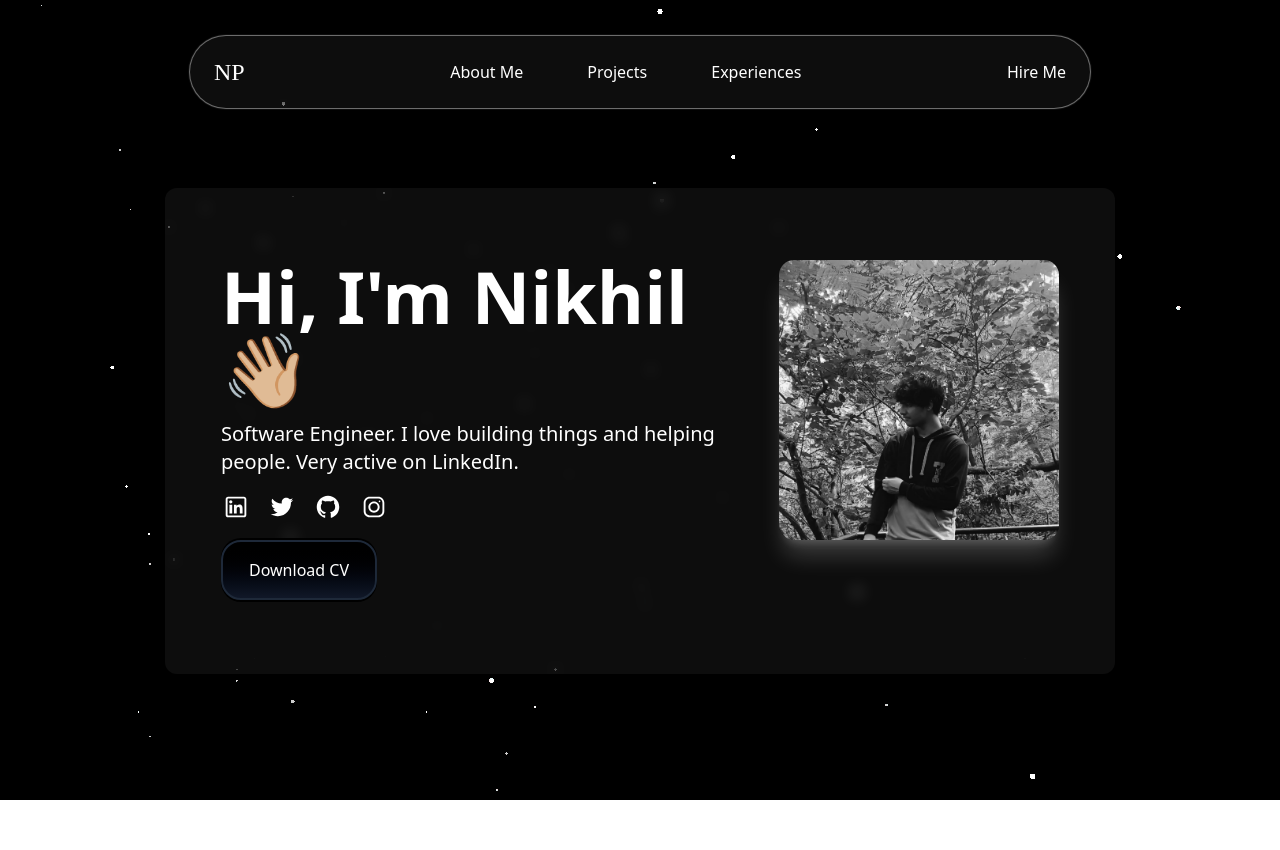
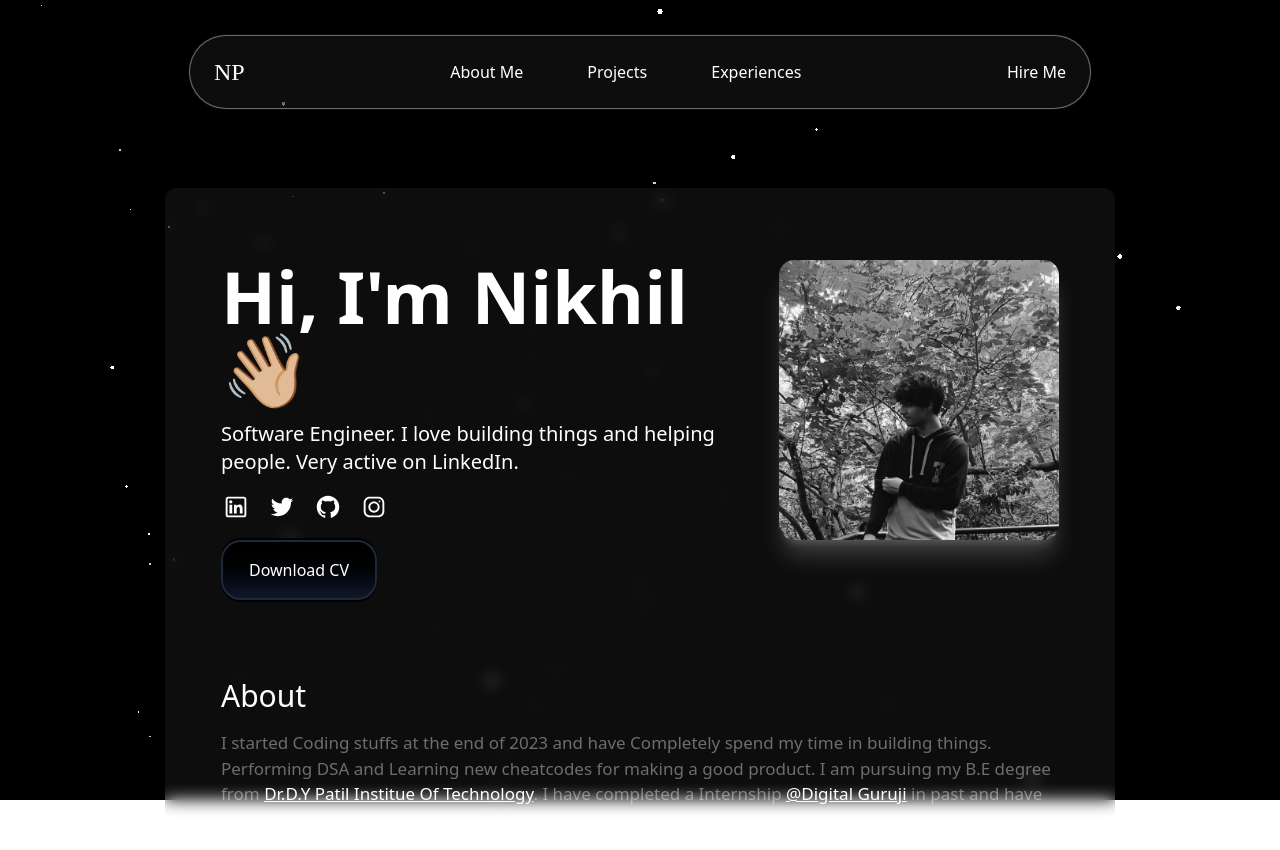
Before and after one commit to nikkkkk239/Portfolio, a React (Vite) app in the folder frontend/: page / in a window 1280 px wide. Shown: the top 850 px of the page. Before the commit the page ends 800 px from the top, so only its background shows below. Built offline with nearby package versions, Linux system fonts and the light colour scheme; a web font is replaced by a local one.

Commit message:
Implemented About

```diff
--- a/frontend/src/App.css
+++ b/frontend/src/App.css
@@ -25,3 +25,14 @@
 .star-movement-top{
     animation: star-movement-top linear infinite alternate;
 }
+@keyframes entry {
+    0%{
+        transform: translateY(20px);opacity: 0;
+    }
+    100%{
+        transform: translateY(0);opacity: 1;
+    }
+}
+.entry_animation{
+    animation: entry 1.2s ease-out forwards;
+}
--- a/frontend/src/App.tsx
+++ b/frontend/src/App.tsx
@@ -4,6 +4,7 @@ import Hero from './components/Hero';
 import './App.css'
 import Particles from './components/Dot';
 import Dock from './components/Dock';
+import About from './components/About';
 import { VscHome,VscAccount , VscArrowUp, VscMail } from 'react-icons/vsc';
 
   const items = [
@@ -41,8 +42,9 @@ function App() {
         />
       {/* </div> */}
       <div className='w-full mt-30'>
-          <div className='bg-white/5 md:w-full w-full rounded-xl md:max-w-[950px] px-10 my-auto backdrop-blur-[8px] flex py-10 justify-between gap-3 mx-auto '>
+          <div className='bg-white/5  md:w-full w-full rounded-xl flex-col md:max-w-[950px] px-10 my-auto backdrop-blur-[8px] flex py-10 justify-between gap-3 mx-auto '>
             <Hero/>
+            <About/>
           </div>
       </div>
 
--- /dev/null
+++ b/frontend/src/components/About.tsx
@@ -0,0 +1,12 @@
+import React from 'react'
+
+const About = () => {
+  return (
+    <div className="flex flex-col text-white items-center md:items-start justify-between gap-4 px-4 py-8">
+      <h1 className='text-3xl font-medium entry_animation'>About</h1>
+      <p className='text-white/40 text-[17px] entry_animation'>I started Coding stuffs at the end of 2023 and have Completely spend my time in building things. Performing DSA and Learning new cheatcodes for making a good product. I am pursuing my B.E degree from <a href="https://engg.dypvp.edu.in" className='text-white underline'>Dr.D.Y Patil Institue Of Technology</a>. I have completed a Internship <a href="https://www.linkedin.com/company/digital-guruji-buzz/?originalSubdomain=in" className='text-white underline'>@Digital Guruji</a> in past and have experience to work along a team also .</p>
+    </div>
+  )
+}
+
+export default About
--- a/frontend/src/components/Dock.tsx
+++ b/frontend/src/components/Dock.tsx
@@ -197,7 +197,7 @@ export default function Dock({
           isHovered.set(0);
           mouseX.set(Infinity);
         }}
-        className={`${className} fixed bottom-15 ${display ? "translate-y-0" : "translate-y-[2000px]"} left-1/2 transform  flex items-end w-fit gap-4 -translate-x-1/2 rounded-2xl border-neutral-700 duration-500 transition-all border-2 pb-2 px-4`}
+        className={`${className} fixed bottom-16 z-[9999] ${display ? "translate-y-0" : "translate-y-[2000px]"} left-1/2 transform  flex items-end w-fit gap-4 -translate-x-1/2 rounded-2xl border-neutral-700 duration-500 transition-all border-2 bg-black pb-2 px-4`}
         style={{ height: panelHeight }}
         role="toolbar"
         aria-label="Application dock"
--- a/frontend/src/components/Hero.tsx
+++ b/frontend/src/components/Hero.tsx
@@ -13,13 +13,13 @@ const Hero = () => {
     <div className="flex flex-col md:flex-row items-center md:items-start justify-between gap-8 px-4 py-8">
       {/* Text Section */}
       <div className="flex flex-col text-center md:text-left gap-4 md:max-w-[60%]">
-        <h1 className="text-white font-bold text-4xl sm:text-5xl md:text-6xl lg:text-7xl">
+        <h1 className="text-white entry_animation font-bold text-4xl sm:text-5xl md:text-6xl lg:text-7xl">
           Hi, I'm Nikhil 👋🏼
         </h1>
-        <p className="text-white text-base sm:text-lg md:text-xl">
+        <p className="text-white entry_animation text-base sm:text-lg md:text-xl">
           Software Engineer. I love building things and helping people. Very active on LinkedIn.
         </p>
-        <div className='flex gap-4 w-full items-center justify-center md:justify-start'>
+        <div className='flex entry_animation gap-4 w-full items-center justify-center md:justify-start'>
           <a  href="https://www.linkedin.com/in/nikhil-panday-39776b284/" target='blank'><LiaLinkedin className='text-white text-3xl hover:-translate-y-2 cursor-pointer transition-all' title='LinkedIn' /></a>
 
 
@@ -28,7 +28,8 @@ const Hero = () => {
           <a href="https://www.instagram.com/nikkkkk_239/" target='blank'><LiaInstagram className='text-white text-3xl hover:-translate-y-2 cursor-pointer transition-all' title='Instagram' /></a>
 
         </div>
-        <StarBorder
+        <a href="resume.pdf" className='entry_animation'>
+          <StarBorder
           as="button"
           className="w-fit cursor-pointer md:mx-0 mx-auto bg-black hover:scale-105 duration-150"
           color="white"
@@ -36,6 +37,8 @@ const Hero = () => {
         >
           Download CV
         </StarBorder>
+        </a>
+
       </div>
 
       {/* Image Section */}
--- a/frontend/src/components/Navbar.tsx
+++ b/frontend/src/components/Navbar.tsx
@@ -27,6 +27,13 @@ const Navbar = () => {
       left : 0 , width : 0
     })
   }
+
+  window.addEventListener("scroll",()=>{
+    if(menuShown){
+      setMenuShown(false);
+    }
+  })
+
   useEffect(() => {
     const handleScroll = () => {
       const currentScroll = window.scrollY;
@@ -49,7 +56,7 @@ const Navbar = () => {
 
   return (
     <div className="fixed w-full mt-9 z-10 px-4 md:px-6  text-white">
-      <div className={`max-w-[500px] w-full md:max-w-[900px] ${!showNavbar && "translate-y-[-300px]"} mx-auto py-4 backdrop-blur-lg bg-white/5 relative rounded-full flex justify-between transition-all duration-300 whiteShadow items-center px-6`}>
+      <div className={`max-w-[500px] entry_animation w-full md:max-w-[900px] ${!showNavbar && "translate-y-[-300px]"} mx-auto py-4 backdrop-blur-lg bg-white/5 relative rounded-full flex justify-between transition-all duration-300 whiteShadow items-center px-6`}>
 
         <div className={`absolute transform
           ${menuShown ? "opacity-100 translate-y-0" : "opacity-0 -translate-y-16"}
--- a/frontend/src/components/TiltedCard.tsx
+++ b/frontend/src/components/TiltedCard.tsx
@@ -91,7 +91,7 @@ export default function TiltedCard({
   return (
     <figure
       ref={ref}
-      className="relative w-full h-full [perspective:800px] flex flex-col items-center justify-center"
+      className="relative entry_animation w-full h-full [perspective:800px] flex flex-col items-center justify-center"
       style={{
         height: containerHeight,
         width: containerWidth,
```
Also changed, not shown: 1 other file (tests, documents, lock files or other folders).
